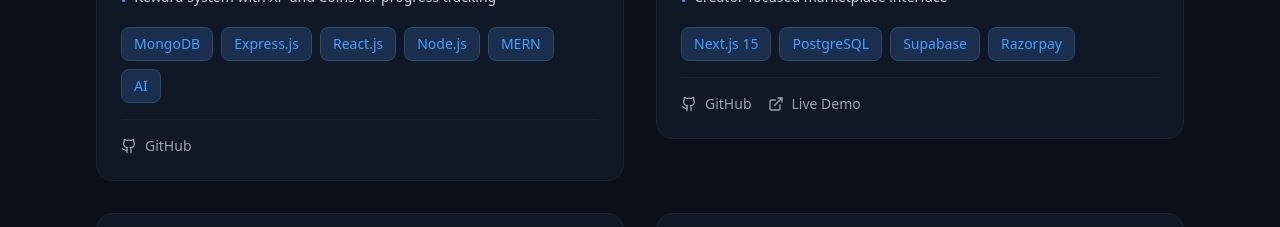
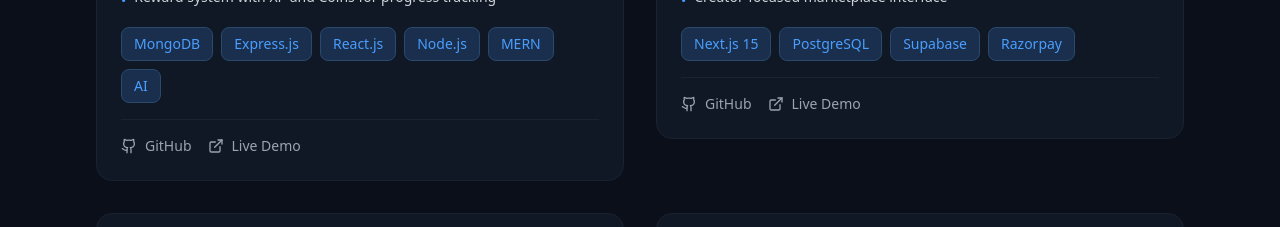
Before and after one commit to kkhushie/my-portfolio, a Next.js app: page /projects in a window 1280 px wide. Shown: the part 800-1027 px from the top of the page. Built offline with nearby package versions, Linux system fonts and the light colour scheme.

Commit message:
Update live link for project in page.tsx

```diff
--- a/src/app/projects/page.tsx
+++ b/src/app/projects/page.tsx
@@ -21,7 +21,7 @@ const projectsData = [
     tech: ['MongoDB', 'Express.js', 'React.js', 'Node.js', 'MERN', 'AI'],
     links: {
       github: 'https://github.com/kkhushie/levelr',
-      live: null
+      live: 'https://levelr-app.vercel.app/'
     }
   },
   {
```
